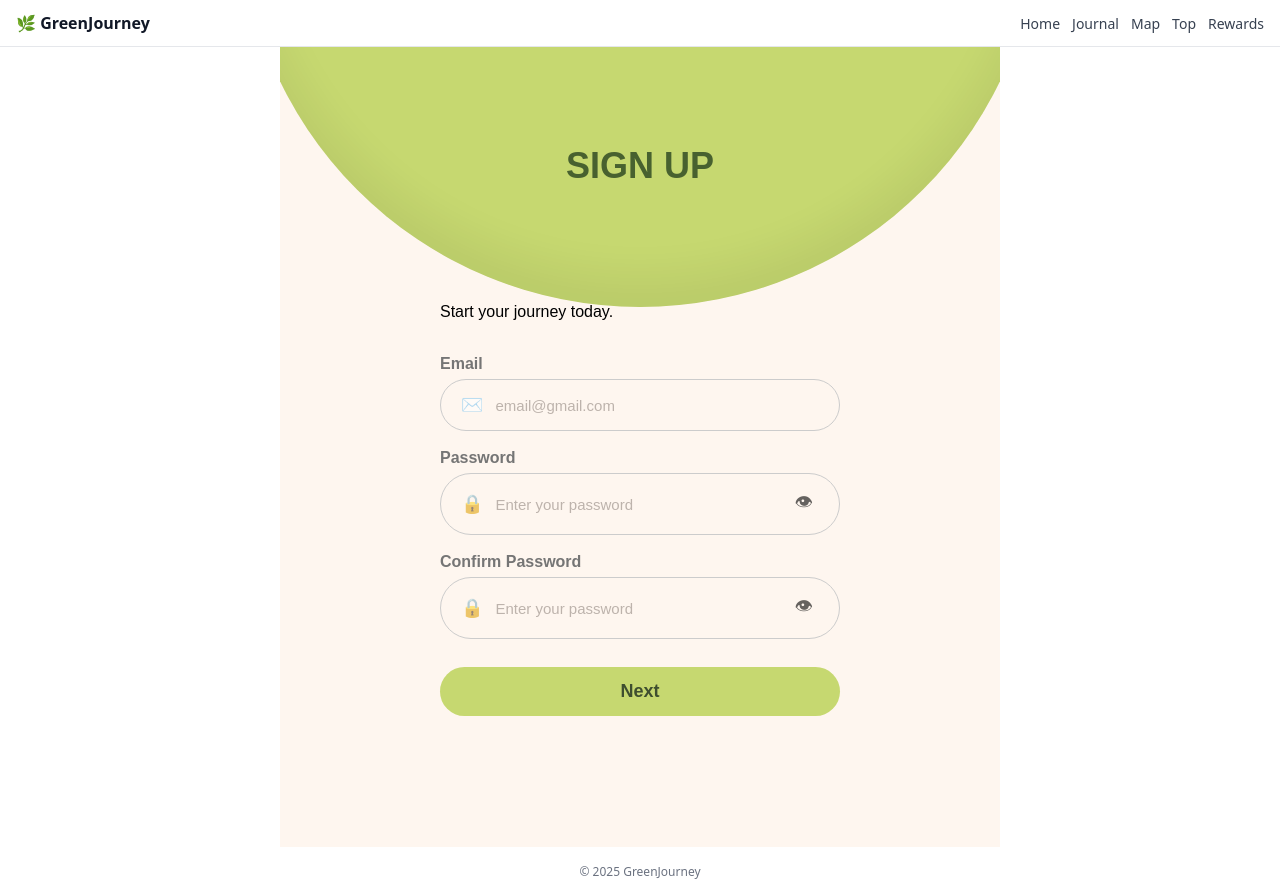
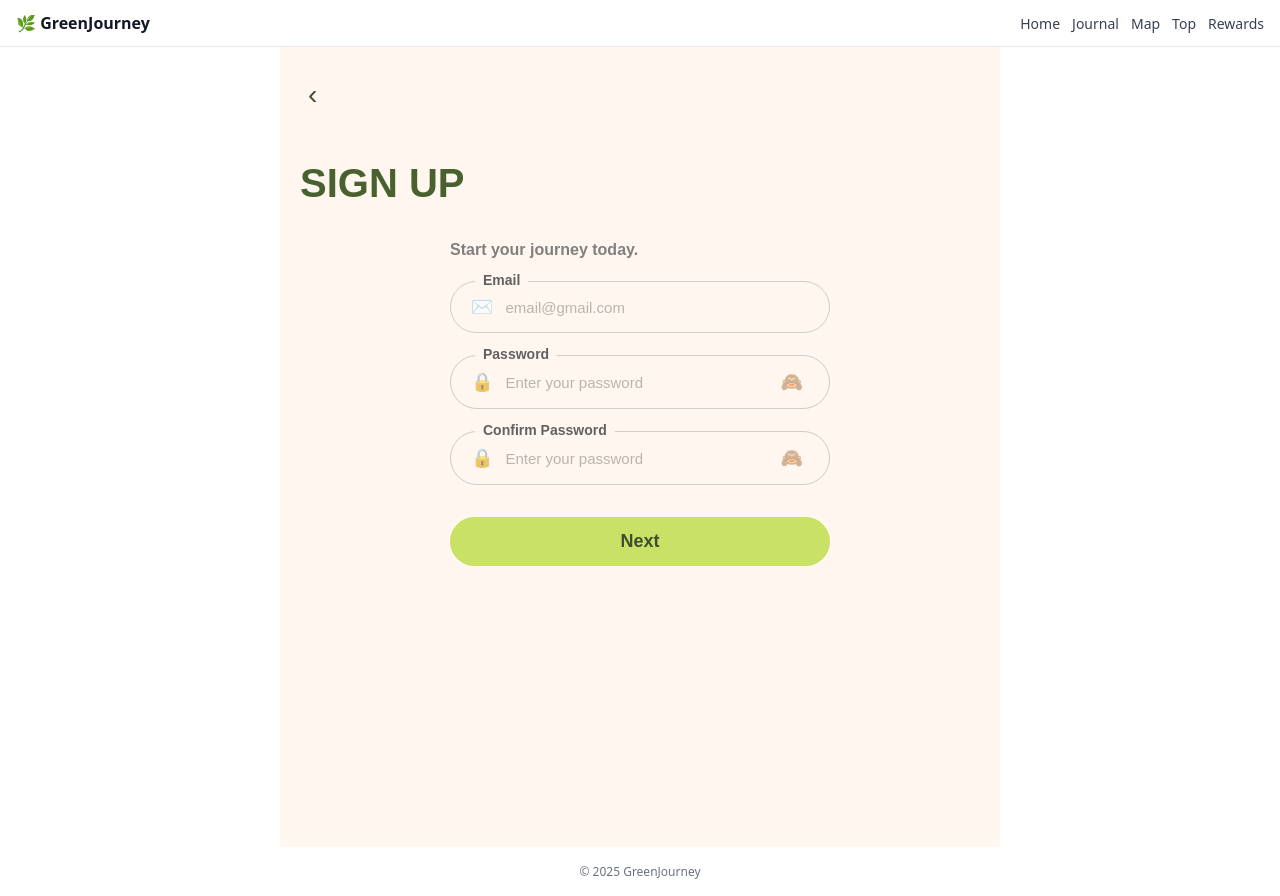
Before and after one commit to Van-Trangg/Project, a React (Vite) app in the folder frontend/: page /signup in a window 1280 px wide. Built offline with nearby package versions, Linux system fonts and the light colour scheme; no server answers.

Commit message:
done interface

```diff
--- a/frontend/src/pages/Login.jsx
+++ b/frontend/src/pages/Login.jsx
@@ -36,11 +36,12 @@ export default function Login() {
         <div className="auth-root">
             <div className="auth-top">
                 <div className="auth-circle">
-                    <h1 className="auth-title">Login</h1>
+                    {/* public/login-header.png */}
+                    {/* title removed - using a combined header image instead (add to public/) */}
                 </div>
             </div>
 
-            <form className="auth-form" onSubmit={submit}>
+            <form className="auth-form login-form" onSubmit={submit}>
                 <label className="field">
                     <div className="field-label">Email</div>
                     <div className="field-input">
--- a/frontend/src/pages/Signup.jsx
+++ b/frontend/src/pages/Signup.jsx
@@ -1,11 +1,15 @@
 import { useState } from 'react'
 import { useNavigate } from 'react-router-dom'
 import '../styles/Auth.css'
+import '../styles/Signup.css'
 import { register } from '../api/auth'
-export default function Signup(){
+
+export default function Signup() {
     const [email, setEmail] = useState('')
     const [password, setPassword] = useState('')
+    const [showPassword, setShowPassword] = useState(false)
     const [confirm, setConfirm] = useState('')
+    const [showConfirm, setShowConfirm] = useState(false)
     const [msg, setMsg] = useState('')
     const navigate = useNavigate()
 
@@ -18,8 +22,9 @@ export default function Signup(){
         }
         try {
             await register({ email, password })
-            setMsg('Account created successfully! Redirecting to login...')
-            setTimeout(() => navigate('/login'), 1000)
+            // after registering, go to the verification screen so the user can enter the code
+            // pass a flow flag so VerifyCode knows this is an account activation flow
+            navigate('/verify-code', { state: { email: email.trim(), flow: 'signup' } })
 
         } catch (err) {
             console.error(err)
@@ -33,10 +38,17 @@ export default function Signup(){
     }
 
     return (
-    <div className="auth-root">
+        // Thêm class 'signup-page' để áp dụng style mới
+        <div className="auth-root signup-page">
             <div className="auth-top">
                 <div className="auth-circle">
+                    {/* Tiêu đề này sẽ bị ẩn bởi CSS và thay bằng tiêu đề mới */}
                     <h1 className="auth-title">SIGN UP</h1>
+                </div>
+                {/* Thêm header mới cho trang signup */}
+                <div className="auth-header">
+                    <button className="back-arrow" onClick={() => navigate(-1)}>‹</button>
+                    <h1 className="auth-title-signup">SIGN UP</h1>
                 </div>
             </div>
 
@@ -47,7 +59,7 @@ export default function Signup(){
                     <div className="field-label">Email</div>
                     <div className="field-input">
                         <span className="field-icon">✉️</span>
-            <input placeholder="email@gmail.com" value={email} onChange={e=>setEmail(e.target.value)} />
+                        <input placeholder="email@gmail.com" value={email} onChange={e => setEmail(e.target.value)} />
                     </div>
                 </label>
 
@@ -55,8 +67,16 @@ export default function Signup(){
                     <div className="field-label">Password</div>
                     <div className="field-input">
                         <span className="field-icon">🔒</span>
-            <input placeholder="Enter your password" type="password" value={password} onChange={e=>setPassword(e.target.value)} />
-            <button type="button" className="icon-eye" aria-hidden>👁</button>
+                        <input placeholder="Enter your password" type={showPassword ? 'text' : 'password'} value={password} onChange={e => setPassword(e.target.value)} />
+                        <button
+                            type="button"
+                            className="icon-eye"
+                            aria-label={showPassword ? 'Hide password' : 'Show password'}
+                            onClick={() => setShowPassword(s => !s)}
+                        >
+                            {/* Cập nhật icon cho nhất quán */}
+                            {showPassword ? '👁️' : '🙈'}
+                        </button>
                     </div>
                 </label>
 
@@ -64,8 +84,16 @@ export default function Signup(){
                     <div className="field-label">Confirm Password</div>
                     <div className="field-input">
                         <span className="field-icon">🔒</span>
-            <input placeholder="Enter your password" type="password" value={confirm} onChange={e=>setConfirm(e.target.value)} />
-            <button type="button" className="icon-eye" aria-hidden>👁</button>
+                        <input placeholder="Enter your password" type={showConfirm ? 'text' : 'password'} value={confirm} onChange={e => setConfirm(e.target.value)} />
+                        <button
+                            type="button"
+                            className="icon-eye"
+                            aria-label={showConfirm ? 'Hide password' : 'Show password'}
+                            onClick={() => setShowConfirm(s => !s)}
+                        >
+                            {/* Cập nhật icon cho nhất quán */}
+                            {showConfirm ? '👁️' : '🙈'}
+                        </button>
                     </div>
                 </label>
 
--- /dev/null
+++ b/frontend/src/pages/SignupComplete.jsx
@@ -0,0 +1,32 @@
+import { useNavigate } from 'react-router-dom'
+import '../styles/Signup.css'
+
+export default function SignupComplete(){
+  const navigate = useNavigate()
+  return (
+    <div className="auth-root signup-page">
+      <div className="auth-top">
+        <div className="auth-header">
+          <button className="back-arrow" onClick={() => navigate(-1)}>‹</button>
+        </div>
+      </div>
+
+      <div className="auth-form" style={{ textAlign: 'center', paddingTop: 8 }}>
+        <div className="signup-success-circle" aria-hidden style={{ margin: '0 auto 18px', width: 120, height: 120, borderRadius: 9999, background: '#cfe482', display: 'flex', alignItems: 'center', justifyContent: 'center' }}>
+          <svg width="64" height="64" viewBox="0 0 24 24" fill="none" xmlns="http://www.w3.org/2000/svg">
+            <path d="M20 6L9 17l-5-5" stroke="#fff" strokeWidth="2.5" strokeLinecap="round" strokeLinejoin="round" />
+          </svg>
+        </div>
+
+        <h2 style={{ color: '#556B2F', margin: '8px 0', fontWeight: 900, letterSpacing: 1 }}>YOU'RE ALL SET!</h2>
+        <p style={{ color: '#757575', marginTop: 12, marginBottom: 24 }}>Congratulations!<br/>Account activation complete.</p>
+
+        <div style={{ display: 'flex', justifyContent: 'center' }}>
+          <button className="auth-btn" onClick={() => navigate('/login')} style={{ minWidth: 260, minHeight: 54, borderRadius: 28 }}>
+            Continue to Login
+          </button>
+        </div>
+      </div>
+    </div>
+  )
+}
--- a/frontend/src/router/AppRouter.jsx
+++ b/frontend/src/router/AppRouter.jsx
@@ -14,6 +14,7 @@ import ResetPassword from '../pages/ResetPassword'
 import VerifyCode from '../pages/VerifyCode'
 import ResetComplete from '../pages/ResetComplete'
 import SetNewPassword from '../pages/SetNewPassword'
+import SignupComplete from '../pages/SignupComplete'
 
 export default function AppRouter(){
   return (
@@ -34,6 +35,7 @@ export default function AppRouter(){
           <Route path="/verify-code" element={<VerifyCode />} />
           <Route path="/set-new-password" element={<SetNewPassword />} />
           <Route path="/reset-complete" element={<ResetComplete />} />
+          <Route path="/signup-complete" element={<SignupComplete />} />
           <Route path="/reward" element={<Reward/>} />
         </Routes>
       </div>
--- a/frontend/src/styles/Auth.css
+++ b/frontend/src/styles/Auth.css
@@ -9,7 +9,6 @@
 flex-direction: column;
 align-items: center;
 overflow-x: hidden;
-}
 
 /* ============================
   TOP HALF-CIRCLE
@@ -40,11 +39,31 @@
   box-shadow: inset 0 -30px 40px rgba(0, 0, 0, 0.06);
 }
 
+.auth-circle::after {
+  content: '';
+  position: absolute;
+  bottom: -18px;
+  right: 28px;
+  width: 320px;
+  height: 220px;
+  /* Use the mountain image placed in public/ (filename: moutain.png) */
+  background-image: url('/moutain.png');
+  background-repeat: no-repeat;
+  background-size: contain;
+  background-position: center bottom;
+  pointer-events: none;
+  z-index: 1;
+  opacity: 1;
+}
+
 .auth-title {
   color: #556B2F;
-  font-size: 56px;
-  font-weight: 800;
+  position: relative;
+  z-index: 2;
+  font-size: clamp(34px, 8vw, 56px);
+  font-weight: 900;
   margin: 0;
+  letter-spacing: -0.6px;
 }
 
 /* ============================
@@ -55,30 +74,42 @@
   max-width: 400px;
   display: flex;
   flex-direction: column;
-  gap: 18px;
-  margin-top: 40px;
+  /* CẬP NHẬT: Tăng gap để các field không dính vào nhau */
+  gap: 28px;
+  /* CẬP NHẬT: Tăng margin-top để chừa không gian cho label đầu tiên */
+  margin-top: 50px;
 }
 
 /* Label + Input fields */
 .field {
+  /* CẬP NHẬT: Thêm position relative */
+  position: relative;
   display: flex;
   flex-direction: column;
 }
 
 .field-label {
-  color: #757575;
+  /* CẬP NHẬT: Thay đổi hoàn toàn để định vị tuyệt đối */
+  position: absolute;
+  top: -9px; /* Di chuyển lên trên, nằm trên viền */
+  left: 25px; /* Cách lề trái 1 chút */
+  color: #616161;
   font-weight: 700;
-  margin-bottom: 6px;
+  /* CẬP NHẬT: Thêm background để "cắt" qua viền */
+  background: #FEF6EF; /* Phải giống màu nền .auth-root */
+  padding: 0 8px; /* Thêm padding ngang */
+  font-size: 14px; /* Chỉnh cỡ chữ nhỏ lại */
+  /* Xóa margin-bottom */
 }
 
 .field-input {
   display: flex;
   align-items: center;
   gap: 10px;
-  /* background: #fff; */
   border: 1.5px solid #ccc;
   border-radius: 40px;
   padding: 14px 20px;
+  /* Không cần thay đổi gì ở đây */
 }
 
 .field-input input {
@@ -104,6 +135,7 @@
   border: none;
   opacity: 0.6;
   font-size: 18px;
+  cursor: pointer; /* Thêm cursor */
 }
 
 /* Forgot password */
@@ -112,7 +144,9 @@
   font-size: 14px;
   font-weight: 600;
   color: #616161;
-  margin-top: -6px;
+  /* CẬP NHẬT: Chỉnh margin-top để không bị dính vào field */
+  margin-top: -12px;
+  cursor: pointer;
 }
 
 /* ============================
@@ -135,6 +169,13 @@
 .auth-btn:hover {
   background: #BFD858;
   transform: translateY(-2px);
+}
+
+.auth-form.login-form .auth-btn {
+  margin-top: 30px;
+}
+.auth-form.login-form .signup {
+  margin-top: 80px;
 }
 
 /* ============================
@@ -178,3 +219,4 @@
    font-size: 42px;
   }
 }
+}
--- a/frontend/src/styles/ResetPassword.css
+++ b/frontend/src/styles/ResetPassword.css
@@ -135,7 +135,7 @@
   width: 64px;
   height: 64px;
   border-radius: 18px;
-  background: #CFE79B;
+  background: #C6D870;
   display: flex;
   align-items: center;
   justify-content: center;
--- /dev/null
+++ b/frontend/src/styles/Signup.css
@@ -0,0 +1,121 @@
+/* Signup page specific styles */
+
+/* Remove the decorative circle for signup and switch to a simple header layout */
+.signup-page .auth-circle { display: none; }
+
+/* top area now contains a back arrow and the page title, left aligned */
+
+.signup-page .auth-top {
+  height: auto;
+  /* keep some padding for the page but allow the title row to visually stick out */
+  padding: 28px 20px 0 20px;
+  display: block;
+}
+
+/* back arrow on its own line */
+.signup-page .auth-header {
+  display: block;
+  margin-bottom: 8px;
+}
+
+.signup-page .back-arrow {
+  background: transparent;
+  border: none;
+  font-size: 28px;
+  line-height: 1;
+  color: #3E4E2F;
+  padding: 6px 8px;
+  border-radius: 8px;
+  cursor: pointer;
+  /* space below the back button (increased) */
+  margin-bottom: 48px;
+}
+
+/* Title row: Signup + subtitle on the same line and protruding left beyond the form */
+.signup-page .auth-title-row {
+  display: flex;
+  align-items: baseline;
+  gap: 6px;
+  /* pull the title row left so it visually extends past the centered form */
+  margin-left: -48px;
+  margin-bottom: 8px;
+  /* make sure long titles wrap nicely on very small screens */
+  flex-wrap: nowrap;
+}
+
+.signup-page .auth-title-signup {
+  margin: 0;
+  color: #48612F;
+  font-weight: 900;
+  font-size: clamp(28px, 6vw, 40px);
+  line-height: 1;
+}
+
+.signup-page .auth-sub {
+  color: #7a7a7a;
+  margin: 0;
+  font-size: 16px;
+  font-weight: 600;
+  opacity: 0.95;
+}
+
+/* center the form and constrain its width so inputs line up like the mock */
+.signup-page .auth-form {
+  gap: 22px;
+  /* set the requested 30px distance between title/subtitle and the form */
+  margin: 30px auto 0 auto;
+  padding: 0 20px 24px 20px;
+  max-width: 420px;
+  width: 100%;
+}
+
+/* make the CTA button sit with generous top spacing and full-form width */
+.signup-page .auth-cta {
+  /* requested 80px gap between the form fields and the Next button */
+  margin-top: 80px;
+  display: flex;
+  justify-content: center;
+}
+
+/* field spacing inside the form */
+.signup-page .auth-form .field-row {
+  margin-bottom: 6px;
+}
+
+@media (max-width: 420px) {
+  .signup-page .auth-title-row { margin-left: -24px; gap: 10px; }
+  .signup-page .auth-top { padding-left: 16px; }
+  /* slightly smaller spacing on narrow screens */
+  .signup-page .back-arrow { margin-bottom: 30px; }
+  .signup-page .auth-form { padding: 0 16px 24px 16px; margin-top: 30px; }
+  .signup-page .auth-cta { margin-top: 80px; }
+}
+
+.auth-btn{
+  margin-top: 80px;
+  color: #556B2F;
+}
+
+/* Hover & focus states */
+.auth-btn {
+  transition: transform 150ms ease, box-shadow 150ms ease, filter 150ms ease;
+}
+.auth-btn:hover {
+  transform: translateY(-3px);
+  box-shadow: 0 10px 24px rgba(0,0,0,0.12);
+  /* do not change background/text color so original green stays */
+  filter: brightness(0.98);
+}
+.auth-btn:focus {
+  outline: none;
+  box-shadow: 0 0 0 6px rgba(71, 143, 71, 0.12);
+}
+
+/* back arrow hover */
+.back-arrow {
+  transition: transform 140ms ease, background-color 140ms ease;
+}
+.back-arrow:hover {
+  background-color: rgba(0,0,0,0.04);
+  transform: translateX(-4px);
+}
```
Also changed, not shown: frontend/src/pages/VerifyCode.jsx (+11 -4 lines). Lines whose indentation alone changed are shown as unchanged.
